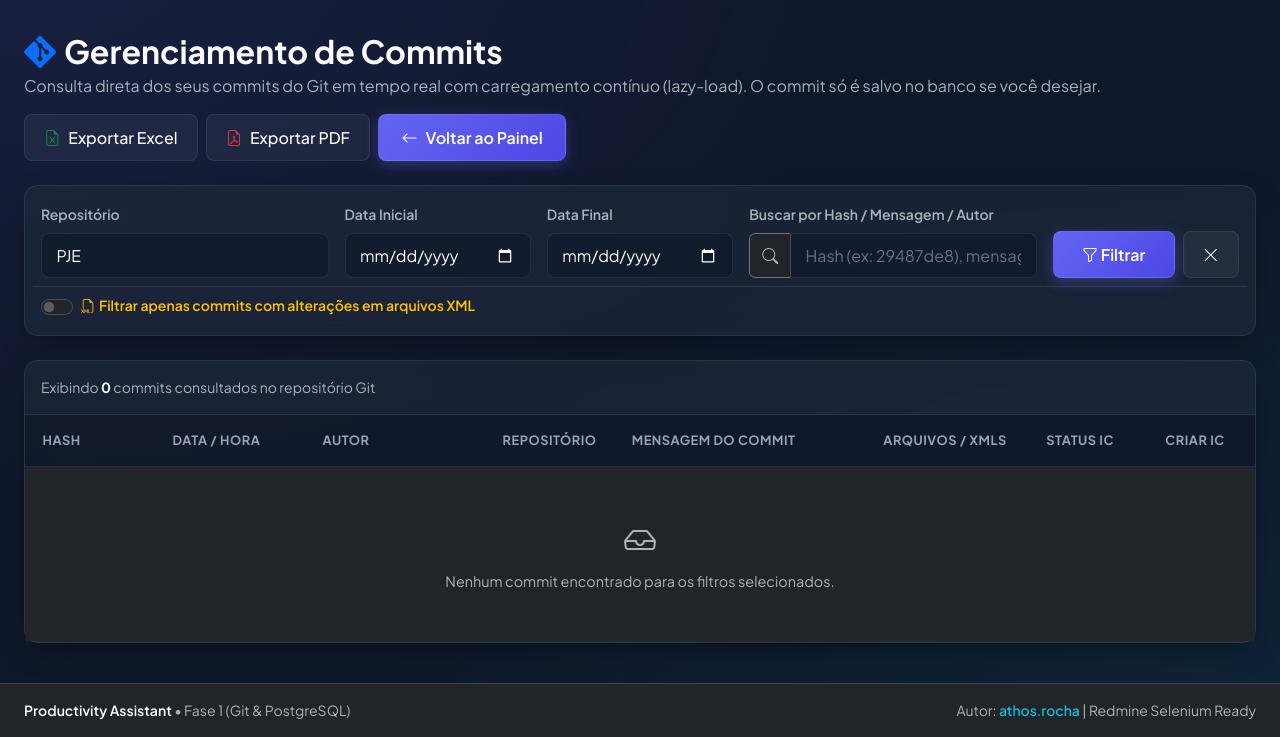
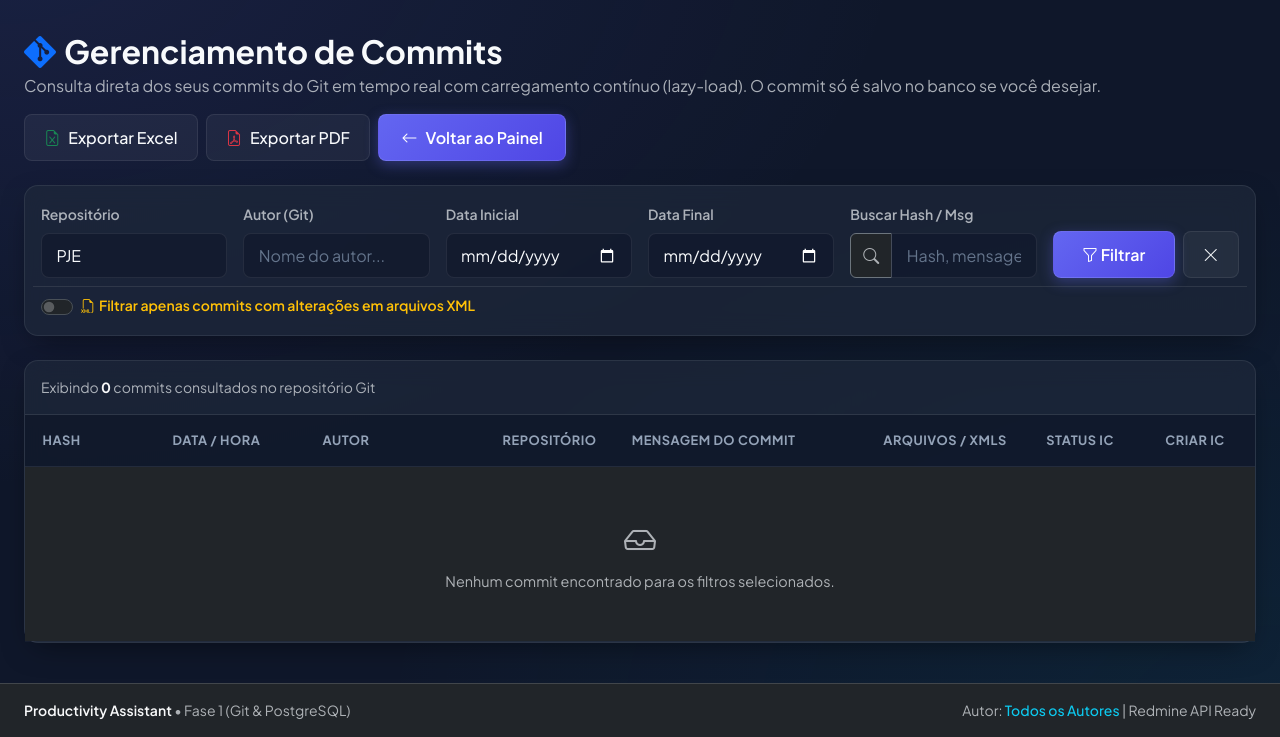
Before and after one commit to rochathos/gerador-ic, a FastAPI app: page /commits in a window 1280 px wide. Shown: the part 76-813 px from the top of the page. Run offline with FastAPI, Linux system fonts and the light colour scheme; parts of the project's set-up code (start-up, migrations or seed data) failed here and were passed over.

Commit message:
fix(security): remover credenciais e dados pessoais hardcoded, parametrizar autor e atualizar .env.example

```diff
--- a/app/core/config.py
+++ b/app/core/config.py
@@ -34,12 +34,12 @@ class Settings(BaseSettings):
     DEFAULT_GIT_REPO_PATH: str = "C:/ambiente/Git/PJE"
     DEFAULT_REPO_PATH: str = "C:/ambiente/Git/PJE"
     DEFAULT_REPO_NAME: str = "PJE"
-    GIT_AUTHOR_NAME: Optional[str] = "athos.rocha"
-    GIT_AUTHOR_EMAIL: Optional[str] = "athosrocha123@gmail.com"
+    GIT_AUTHOR_NAME: Optional[str] = None
+    GIT_AUTHOR_EMAIL: Optional[str] = None
 
     # Redmine Config (Corporate)
     REDMINE_URL: str = "https://redmine.tjce.jus.br"
-    REDMINE_API_KEY: Optional[str] = "c6f07a5841a2e9bc4471c62201aa8c749b040a14"
+    REDMINE_API_KEY: Optional[str] = None
     REDMINE_PROJECT_ID: int = 52
     REDMINE_TRACKER_ID: int = 156
     REDMINE_USERNAME: Optional[str] = None
--- a/app/dashboard/static/js/main.js
+++ b/app/dashboard/static/js/main.js
@@ -1012,6 +1012,7 @@ async function loadMoreCommits() {
 
   const nextSkip = parseInt(configEl.dataset.nextSkip || "0", 10);
   const query = configEl.dataset.query || "";
+  const author = configEl.dataset.author || "";
   const startDate = configEl.dataset.startDate || "";
   const endDate = configEl.dataset.endDate || "";
   const onlyXml = configEl.dataset.onlyXml === "true";
@@ -1025,6 +1026,7 @@ async function loadMoreCommits() {
       limit: "20",
     });
     if (query) params.append("q", query);
+    if (author) params.append("author", author);
     if (startDate) params.append("start_date", startDate);
     if (endDate) params.append("end_date", endDate);
     if (onlyXml) params.append("only_xml", "true");
--- a/app/dashboard/templates/base.html
+++ b/app/dashboard/templates/base.html
@@ -201,7 +201,7 @@
         <span class="text-light fw-semibold">Productivity Assistant</span> &bull; Fase 1 (Git & PostgreSQL)
       </div>
       <div>
-        Autor: <span class="text-info fw-medium">{{ author_name or 'athos.rocha' }}</span> | Redmine Selenium Ready
+        Autor: <span class="text-info fw-medium">{{ author_name or 'Todos os Autores' }}</span> | Redmine API Ready
       </div>
     </div>
   </footer>
--- a/app/dashboard/templates/commits.html
+++ b/app/dashboard/templates/commits.html
@@ -35,13 +35,18 @@
   <div class="col-12">
     <div class="card-glass p-3">
       <form method="GET" action="/commits" class="row g-3 align-items-end" id="commitsFilterForm">
-        <div class="col-12 col-md-3">
+        <div class="col-12 col-md-2">
           <label class="form-label text-muted small fw-semibold">Repositório</label>
           <select name="repo_name" class="form-select form-select-custom">
             {% for r in available_repos %}
             <option value="{{ r }}" {% if selected_repo == r %}selected{% endif %}>{{ r }}</option>
             {% endfor %}
           </select>
+        </div>
+
+        <div class="col-12 col-sm-6 col-md-2">
+          <label class="form-label text-muted small fw-semibold">Autor (Git)</label>
+          <input type="text" name="author" id="filter_author" class="form-control form-control-custom" value="{{ filter_author }}" placeholder="Nome do autor...">
         </div>
 
         <div class="col-12 col-sm-6 col-md-2">
@@ -54,11 +59,11 @@
           <input type="date" name="end_date" id="filter_end_date" class="form-control form-control-custom" value="{{ filter_end_date }}">
         </div>
 
-        <div class="col-12 col-md-3">
-          <label class="form-label text-muted small fw-semibold">Buscar por Hash / Mensagem / Autor</label>
+        <div class="col-12 col-md-2">
+          <label class="form-label text-muted small fw-semibold">Buscar Hash / Msg</label>
           <div class="input-group">
             <span class="input-group-text bg-dark border-secondary text-muted"><i class="bi bi-search"></i></span>
-            <input type="text" name="q" id="filter_query" class="form-control form-control-custom" value="{{ filter_query }}" placeholder="Hash (ex: 29487de8), mensagem...">
+            <input type="text" name="q" id="filter_query" class="form-control form-control-custom" value="{{ filter_query }}" placeholder="Hash, mensagem...">
           </div>
         </div>
 
@@ -225,6 +230,7 @@
      data-next-skip="{{ next_skip }}"
      data-has-more="{{ 'true' if has_more else 'false' }}"
      data-query="{{ filter_query }}"
+     data-author="{{ filter_author }}"
      data-start-date="{{ filter_start_date }}"
      data-end-date="{{ filter_end_date }}"
      data-only-xml="{{ 'true' if only_xml else 'false' }}">
--- a/app/dashboard/templates/index.html
+++ b/app/dashboard/templates/index.html
@@ -156,7 +156,7 @@
             <span class="input-group-text bg-dark border-secondary text-muted"><i class="bi bi-person"></i></span>
             <input type="text" class="form-control form-control-custom" id="author" name="author" value="{{ author_val }}" placeholder="Deixe em branco para todos os autores">
           </div>
-          <div class="form-text text-dim small">Ex: athos.rocha ou athosrocha123@gmail.com</div>
+          <div class="form-text text-dim small">Ex: seu.nome ou seu.email@tjce.jus.br</div>
         </div>
 
         <div class="form-check form-switch mb-4">
```
Also changed, not shown: app/dashboard/routes.py (+6 -3 lines), tests/test_app.py (+12 -7 lines), tests/test_git_service.py (+2 -2 lines), README.md, 1 other file.
